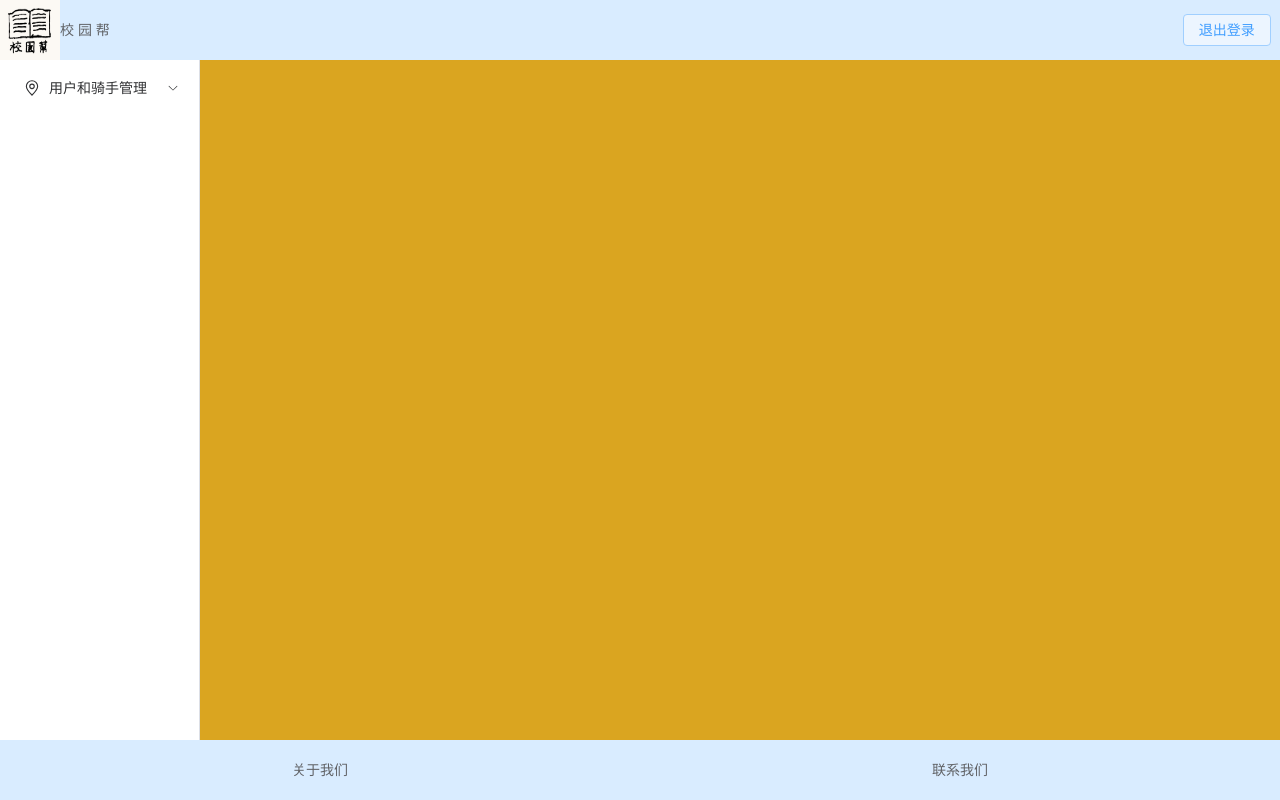
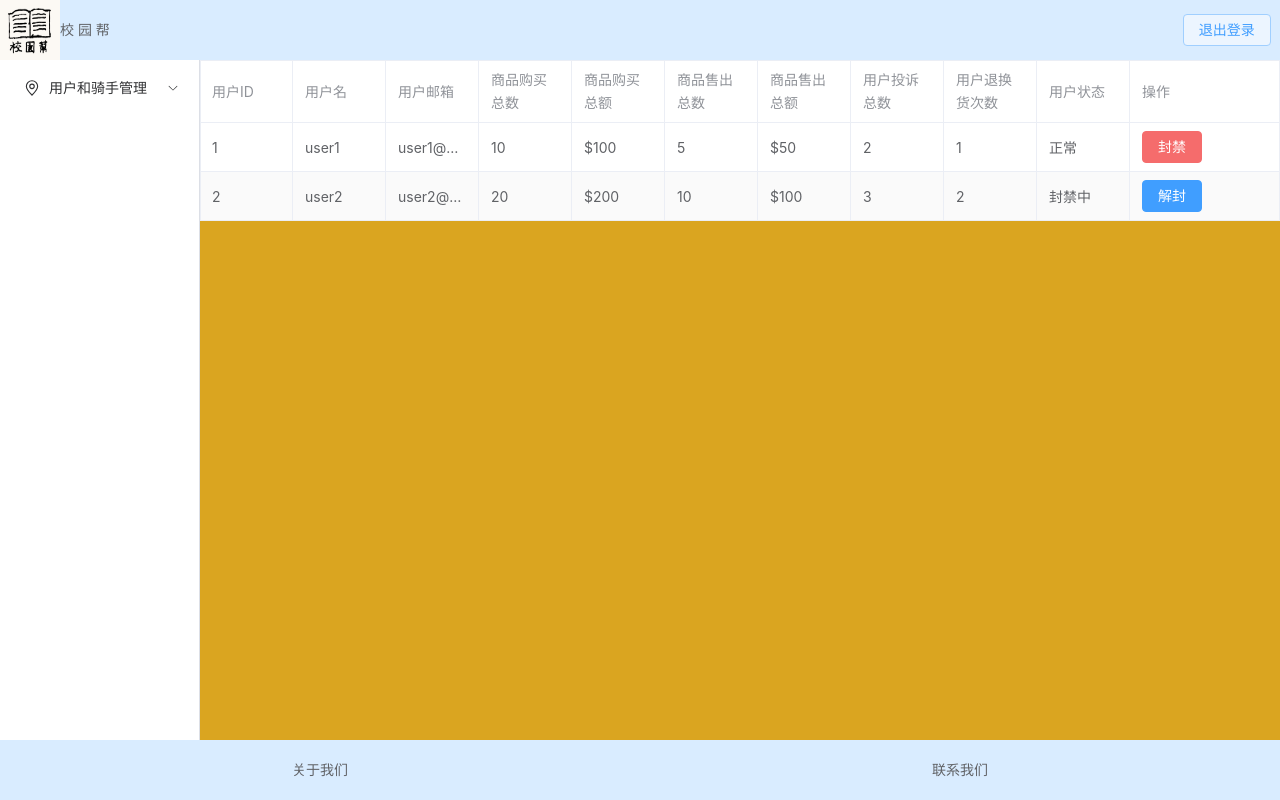
Before and after one commit to YYkwd/JLU_2024_WebDesign, a Vue app in the folder vue_client/: page /Administer/Users in a window 1280 px wide. Built offline with nearby package versions, Linux system fonts and the light colour scheme.

Commit message:
界面基本格式已经具备

```diff
--- a/vue_client/src/components/AdministerUsers.vue
+++ b/vue_client/src/components/AdministerUsers.vue
@@ -1,11 +1,53 @@
 <script setup lang="ts">
+import  { reactive }  from 'vue';
 import ElementPlus from 'element-plus'
 import 'element-plus/dist/index.css'
 import { RouterLink,RouterView } from 'vue-router';
+
+const users = [
+  {id:'1',Name:'user1',email:'user1@gmail.com',purchase_count:'10',purchase_total:'$100',sale_count:'5',sale_total:'$50',complaint_count:'2',exchange_count:'1',status: 'normal'}
+  ,{id:'2',Name:'user2',email:'user2@gmail.com',purchase_count:'20',purchase_total:'$200',sale_count:'10',sale_total:'$100',complaint_count:'3',exchange_count:'2',status: 'disabled'}
+]
+</script>
+
+<script lang="ts">
+
+export default {
+  methods: {
+    changeUserToDisabled(){
+
+    },
+    changeUserToNormal(){
+
+    }
+  }
+};
 </script>
 <template>
   <div class="common-layout">
-
+    <el-table :data="users" style="width: 100%" stripe border="true">
+      <el-table-column prop="id" label="用户ID" />
+      <el-table-column prop="Name" label="用户名" />
+      <el-table-column prop="email" label="用户邮箱" show-overflow-tooltip/>
+      <el-table-column prop="purchase_count" label="商品购买总数" />
+      <el-table-column prop="purchase_total" label="商品购买总额"/>
+      <el-table-column prop="sale_count" label="商品售出总数"/>
+      <el-table-column prop="sale_total" label="商品售出总额"/>
+      <el-table-column prop="complaint_count" label="用户投诉总数"/>
+      <el-table-column prop="exchange_count" label="用户退换货次数"/>
+      <el-table-column prop="status" label="用户状态" >
+        <template #default="scope">
+          <span v-if="scope.row.status=='normal'">正常</span>
+          <span v-if="scope.row.status=='disabled'">封禁中</span>
+        </template>
+      </el-table-column>
+      <el-table-column prop="action" label="操作" fixed="right" width="150">
+        <template #default="scope">
+          <el-button type="danger" size="mini"  v-if="scope.row.status=='normal'" @click="changeUserToDisabled()">封禁</el-button>
+          <el-button type="primary" size="mini"  v-if="scope.row.status=='disabled'" @click="changeUserToNormal()">解封</el-button>
+        </template>
+      </el-table-column>
+    </el-table>
   </div>
 </template>
 
```
